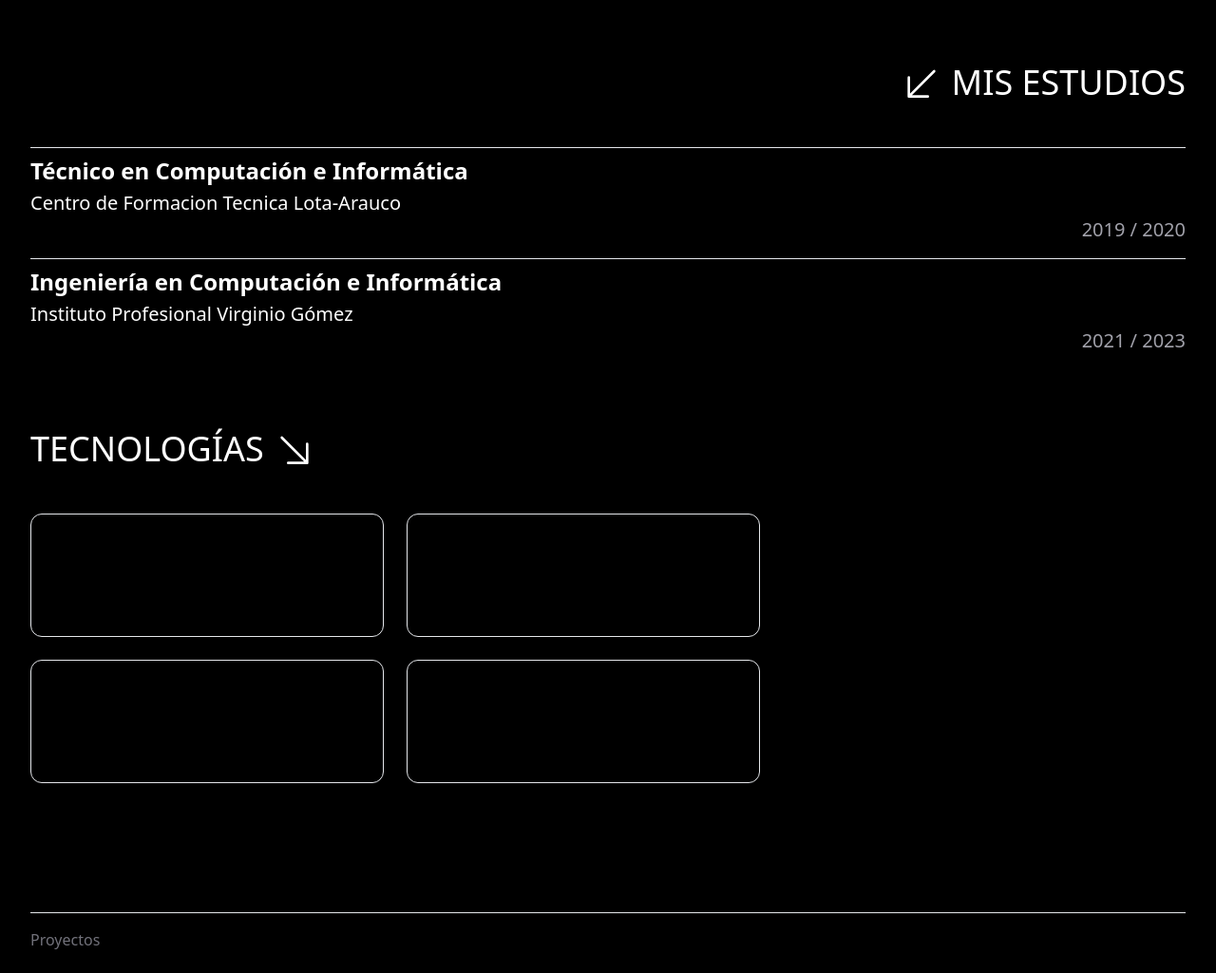
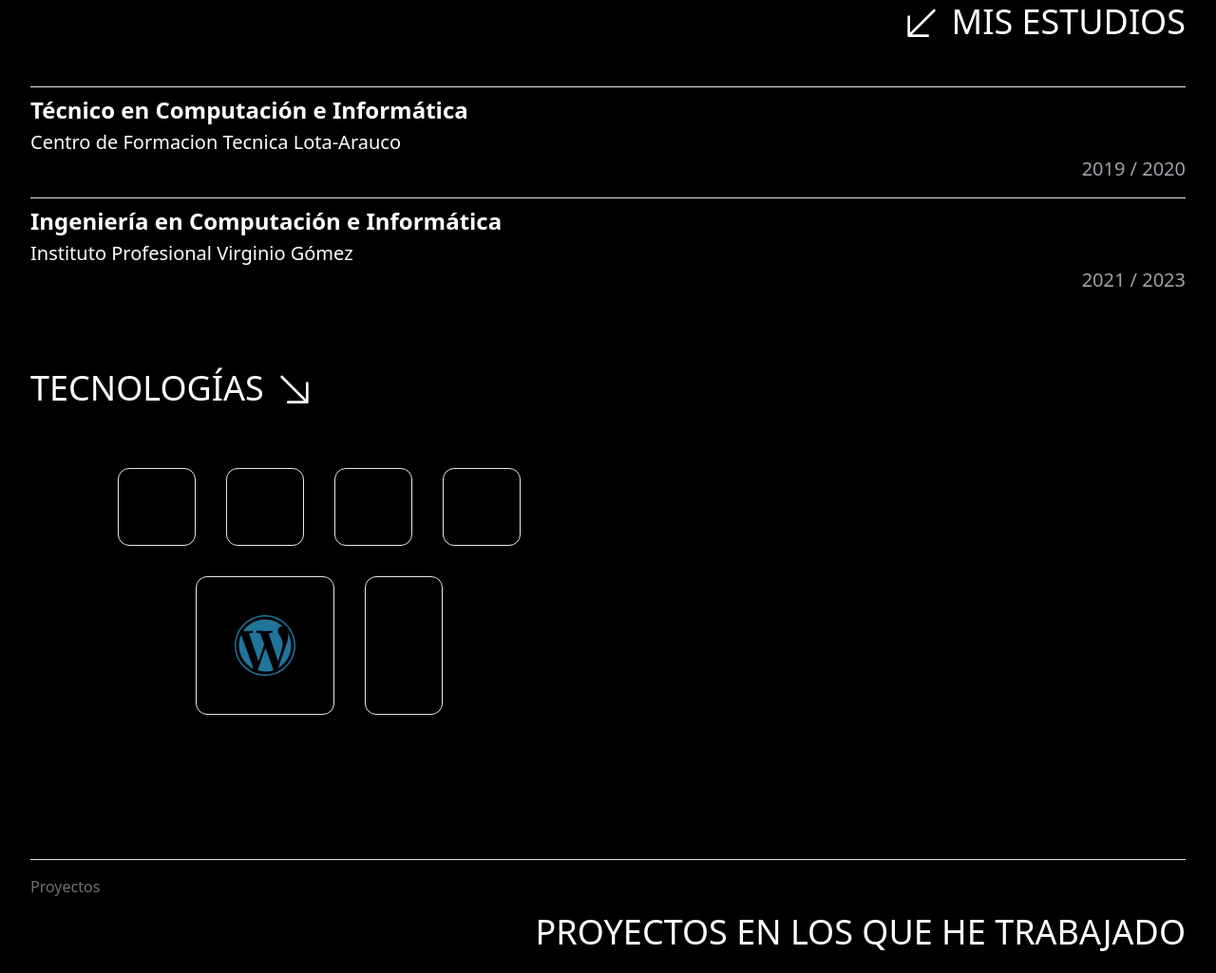
Before and after one commit to vdotjara/tailwindcss-portfolio, a website: page public/index.html in a window 1280 px wide. Shown: the part 1472-2497 px from the top of the page at 95% size. Drawn offline with Linux system fonts and the light colour scheme; some icons are missing.

Commit message:
tech stack flex fixed

```diff
--- a/public/index.html
+++ b/public/index.html
@@ -41,7 +41,7 @@
 
           <!-- Hero Text -->
           <div
-            class="flex flex-col mx-auto mt-32 text-center pb-16 md:mt-64 md:mx-0 md:items-end md:justify-between md:text-start md:flex-row-reverse"
+            class="flex flex-col mx-auto mt-32 text-center pb-16 md:mt-48 md:mx-0 md:items-end md:justify-between md:text-start md:flex-row-reverse"
           >
             <div class="">
               <h3 class="text-3xl mb-2 md:text-4xl uppercase">
@@ -59,7 +59,7 @@
             <!-- Buttons Container -->
             <div class="flex flex-col mt-36 justify-between mx-auto md:mx-0">
               <!-- GitHub & LinkedIn Buttons -->
-              <div class="flex mx-auto pb-10 space-x-12">
+              <div class="flex mx-auto pb-10 space-x-12 md:mx-0">
                 <!-- GitHub Logo -->
                 <svg
                   xmlns="http://www.w3.org/2000/svg"
@@ -194,26 +194,47 @@
                 </svg>
               </div>
               <!-- Items Container -->
-              <div class="grid grid-cols-2 gap-6 max-w-3xl">
+              <div class="flex mx-auto justify-center flex-wrap md:mx-0 md:w-1/2">
                 <!-- Item 1 -->
-                <div class="flex flex-col items-center border rounded-xl p-16">
+                <div class="border rounded-xl p-10 m-4">
                   <!-- Imagen -->
-                  <i class="ci ci-html ci-6x"></i>
+                  <i class="ci ci-html ci-4x md:ci-6x"></i>
                 </div>
                 <!-- Item 2 -->
-                <div class="flex flex-col items-center border rounded-xl p-16">
+                <div class="border rounded-xl p-10 m-4">
                   <!-- Imagen -->
-                  <i class="ci ci-css ci-6x"></i>
+                  <i class="ci ci-css ci-4x md:ci-6x"></i>
                 </div>
                 <!-- Item 3 -->
-                <div class="flex flex-col items-center border rounded-xl p-16">
+                <div class="border rounded-xl p-10 m-4">
                   <!-- Imagen -->
-                  <i class="ci ci-tailwind ci-6x"></i>
+                  <i class="ci ci-tailwind ci-4x md:ci-6x"></i>
                 </div>
                 <!-- Item 4 -->
-                <div class="flex flex-col items-center border rounded-xl p-16">
+                <div class="border rounded-xl p-10 m-4">
                   <!-- Imagen -->
-                  <i class="ci ci-figma ci-6x"></i>
+                  <i class="ci ci-react ci-4x md:ci-6x"></i>
+                </div>
+                <!-- Item 5 -->
+                <div class="border rounded-xl p-10 m-4">
+                  <!-- Imagen -->
+                  <svg
+                    xmlns="http://www.w3.org/2000/svg"
+                    width="24"
+                    height="24"
+                    viewBox="0 0 24 24"
+                    class="size-16"
+                    fill="#21759b"
+                  >
+                    <path
+                      d="M2.597 7.81l4.911 13.454c-3.434-1.668-5.802-5.19-5.802-9.264 0-1.493.32-2.91.891-4.19zm16.352 3.67c0-1.272-.457-2.153-.849-2.839-.521-.849-1.011-1.566-1.011-2.415 0-.978.747-1.88 1.862-1.819-1.831-1.677-4.271-2.701-6.951-2.701-3.596 0-6.76 1.845-8.601 4.64.625.02 1.489.032 3.406-.118.555-.034.62.782.066.847 0 0-.558.065-1.178.098l3.749 11.15 2.253-6.756-1.604-4.394c-.555-.033-1.08-.098-1.08-.098-.555-.033-.49-.881.065-.848 2.212.17 3.271.171 5.455 0 .555-.033.621.783.066.848 0 0-.559.065-1.178.098l3.72 11.065 1.027-3.431c.444-1.423.783-2.446.783-3.327zm-6.768 1.42l-3.089 8.975c.922.271 1.898.419 2.908.419 1.199 0 2.349-.207 3.418-.583-.086-.139-3.181-8.657-3.237-8.811zm8.852-5.839c.224 1.651-.099 3.208-.713 4.746l-3.145 9.091c3.061-1.784 5.119-5.1 5.119-8.898 0-1.79-.457-3.473-1.261-4.939zm2.967 4.939c0 6.617-5.384 12-12 12s-12-5.383-12-12 5.383-12 12-12 12 5.383 12 12zm-.55 0c0-6.313-5.137-11.45-11.45-11.45s-11.45 5.137-11.45 11.45 5.137 11.45 11.45 11.45 11.45-5.137 11.45-11.45z"
+                    />
+                  </svg>
+                </div>
+                <!-- Item 6 -->
+                <div class="border rounded-xl p-10 m-4">
+                  <!-- Imagen -->
+                  <i class="ci ci-figma ci-4x md:ci-6x"></i>
                 </div>
               </div>
             </div>
```
Also changed, not shown: public/style.css.
